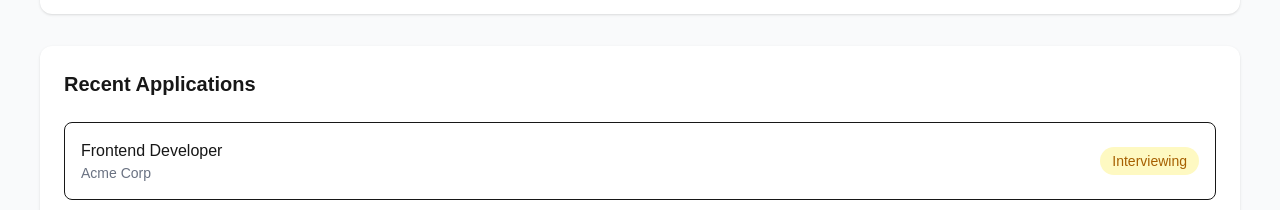
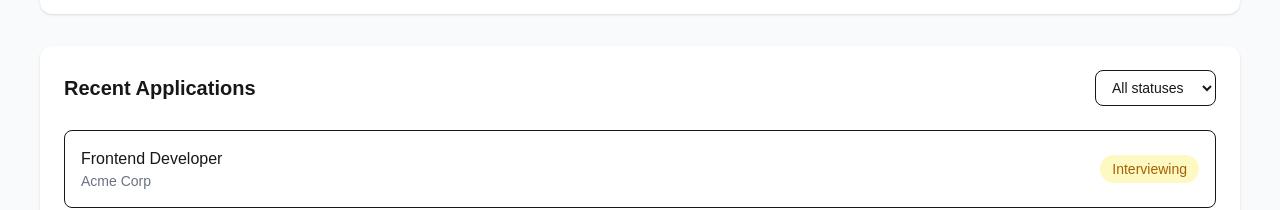
Before and after one commit to SimbaChasumba1/ai-application-tracker, a Next.js app in the folder frontend/: page /dashboard in a window 1280 px wide. Shown: the part 526-736 px from the top of the page. Built offline with nearby package versions, Linux system fonts and the light colour scheme; no server answers.

Commit message:
add status filter dropdown to dashboard to improve application browsing UX and support future filtering logic

```diff
--- /dev/null
+++ b/frontend/app/dashboard/components/StatusFilter.tsx
@@ -0,0 +1,45 @@
+type Status = "All" | "Applied" | "Interviewing" | "Offer" | "Rejected";
+
+
+
+export default function StatusFilter({
+
+  value,
+
+  onChange,
+
+}: {
+
+  value: Status;
+
+  onChange: (value: Status) => void;
+
+}) {
+
+  return (
+
+    <select
+
+      value={value}
+
+      onChange={(e) => onChange(e.target.value as Status)}
+
+      className="border rounded-lg px-3 py-2 text-sm bg-white focus:outline-none focus:ring-2 focus:ring-black"
+
+    >
+
+      <option value="All">All statuses</option>
+
+      <option value="Applied">Applied</option>
+
+      <option value="Interviewing">Interviewing</option>
+
+      <option value="Offer">Offer</option>
+
+      <option value="Rejected">Rejected</option>
+
+    </select>
+
+  );
+
+}
--- a/frontend/app/dashboard/page.tsx
+++ b/frontend/app/dashboard/page.tsx
@@ -9,6 +9,8 @@ import EmptyState from "./components/EmptyState";
 import StatusBadge from "./components/StatusBadge";
 
 import StatsSkeleton from "./components/StatsSkeleton";
+
+import StatusFilter from "./components/StatusFilter";
 
 
 
@@ -28,17 +30,23 @@ type Stats = {
 
 
 
+type Status = "All" | "Applied" | "Interviewing" | "Offer" | "Rejected";
+
+
+
 export default function Dashboard() {
 
   const [apiStatus, setApiStatus] = useState<"online" | "offline">("offline");
 
   const [stats, setStats] = useState<Stats | null>(null);
 
+  const [statusFilter, setStatusFilter] = useState<Status>("All");
+
 
 
   useEffect(() => {
 
-    // Health check
+    // API health check
 
     fetch("http://localhost:5000/health")
 
@@ -52,7 +60,7 @@ export default function Dashboard() {
 
     fetch("http://localhost:5000/stats/summary")
 
-      .then(res => res.json())
+      .then((res) => res.json())
 
       .then(setStats)
 
@@ -188,15 +196,29 @@ export default function Dashboard() {
 
       <div className="bg-white rounded-xl shadow p-6">
 
-        <h2 className="text-xl font-semibold mb-6">
+        <div className="flex justify-between items-center mb-6">
 
-          Recent Applications
+          <h2 className="text-xl font-semibold">
 
-        </h2>
+            Recent Applications
+
+          </h2>
 
 
 
-        {/* Preview row */}
+          <StatusFilter
+
+            value={statusFilter}
+
+            onChange={setStatusFilter}
+
+          />
+
+        </div>
+
+
+
+        {/* Preview application row */}
 
         <div className="mb-6 flex items-center justify-between border rounded-lg p-4">
 
```
